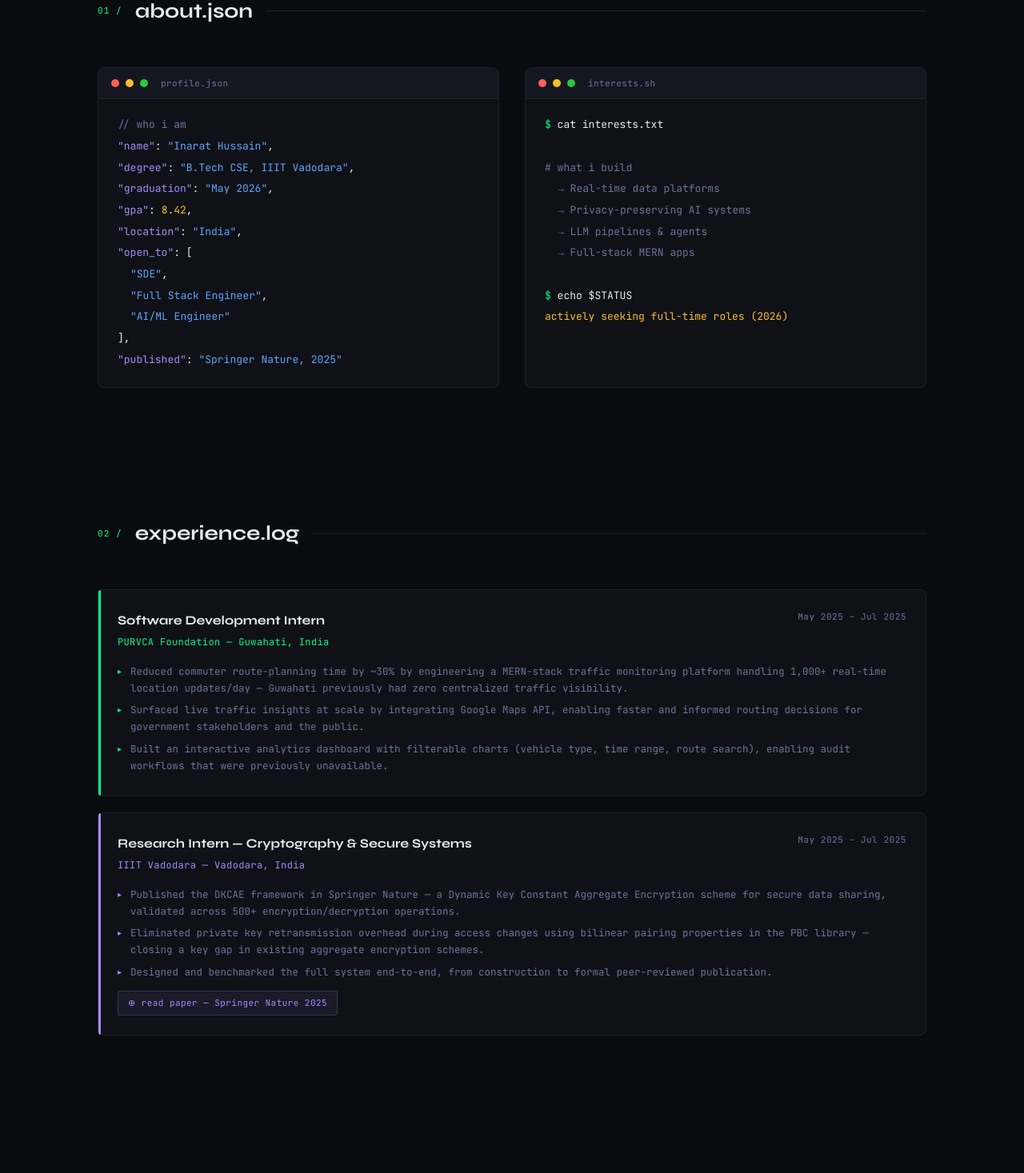
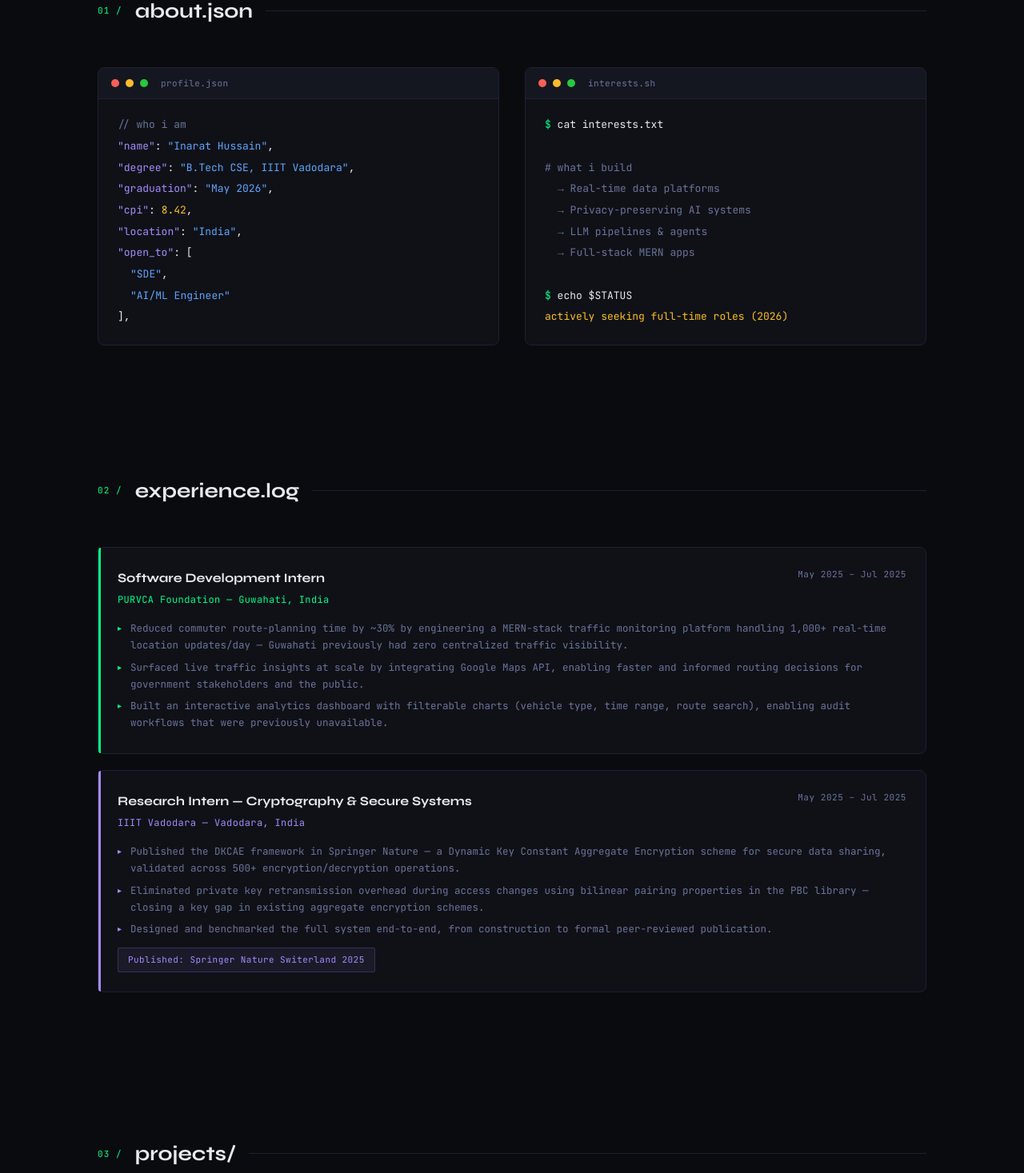
Before and after one commit to InaratHussain/portfolio, a React (Vite) app: page / in a window 1280 px wide. Shown: the part 888-2355 px from the top of the page at 80% size. Built offline with nearby package versions, Linux system fonts and the light colour scheme.

Commit message:
minor changes

```diff
--- a/src/components/About.jsx
+++ b/src/components/About.jsx
@@ -18,14 +18,12 @@ export default function About() {
           <div className={styles.line}><span className={styles.key}>&quot;name&quot;</span><span className={styles.cmd}>: </span><span className={styles.str}>&quot;Inarat Hussain&quot;</span><span className={styles.cmd}>,</span></div>
           <div className={styles.line}><span className={styles.key}>&quot;degree&quot;</span><span className={styles.cmd}>: </span><span className={styles.str}>&quot;B.Tech CSE, IIIT Vadodara&quot;</span><span className={styles.cmd}>,</span></div>
           <div className={styles.line}><span className={styles.key}>&quot;graduation&quot;</span><span className={styles.cmd}>: </span><span className={styles.str}>&quot;May 2026&quot;</span><span className={styles.cmd}>,</span></div>
-          <div className={styles.line}><span className={styles.key}>&quot;gpa&quot;</span><span className={styles.cmd}>: </span><span className={styles.val}>8.42</span><span className={styles.cmd}>,</span></div>
+          <div className={styles.line}><span className={styles.key}>&quot;cpi&quot;</span><span className={styles.cmd}>: </span><span className={styles.val}>8.42</span><span className={styles.cmd}>,</span></div>
           <div className={styles.line}><span className={styles.key}>&quot;location&quot;</span><span className={styles.cmd}>: </span><span className={styles.str}>&quot;India&quot;</span><span className={styles.cmd}>,</span></div>
           <div className={styles.line}><span className={styles.key}>&quot;open_to&quot;</span><span className={styles.cmd}>: [</span></div>
           <div className={styles.line}><span className={styles.out}><span className={styles.str}>&quot;SDE&quot;</span><span className={styles.cmd}>,</span></span></div>
-          <div className={styles.line}><span className={styles.out}><span className={styles.str}>&quot;Full Stack Engineer&quot;</span><span className={styles.cmd}>,</span></span></div>
           <div className={styles.line}><span className={styles.out}><span className={styles.str}>&quot;AI/ML Engineer&quot;</span></span></div>
           <div className={styles.line}><span className={styles.cmd}>],</span></div>
-          <div className={styles.line}><span className={styles.key}>&quot;published&quot;</span><span className={styles.cmd}>: </span><span className={styles.str}>&quot;Springer Nature, 2025&quot;</span></div>
         </Terminal>
 
         <Terminal title="interests.sh">
--- a/src/components/Experience.jsx
+++ b/src/components/Experience.jsx
@@ -19,7 +19,7 @@ function ExpCard({ exp }) {
       </ul>
       {exp.pubLink && (
         <a href={exp.pubLink} target="_blank" rel="noreferrer" className={styles.pubBadge}>
-          ⊕ read paper — Springer Nature 2025
+          Published: Springer Nature Switerland 2025
         </a>
       )}
     </div>
```
